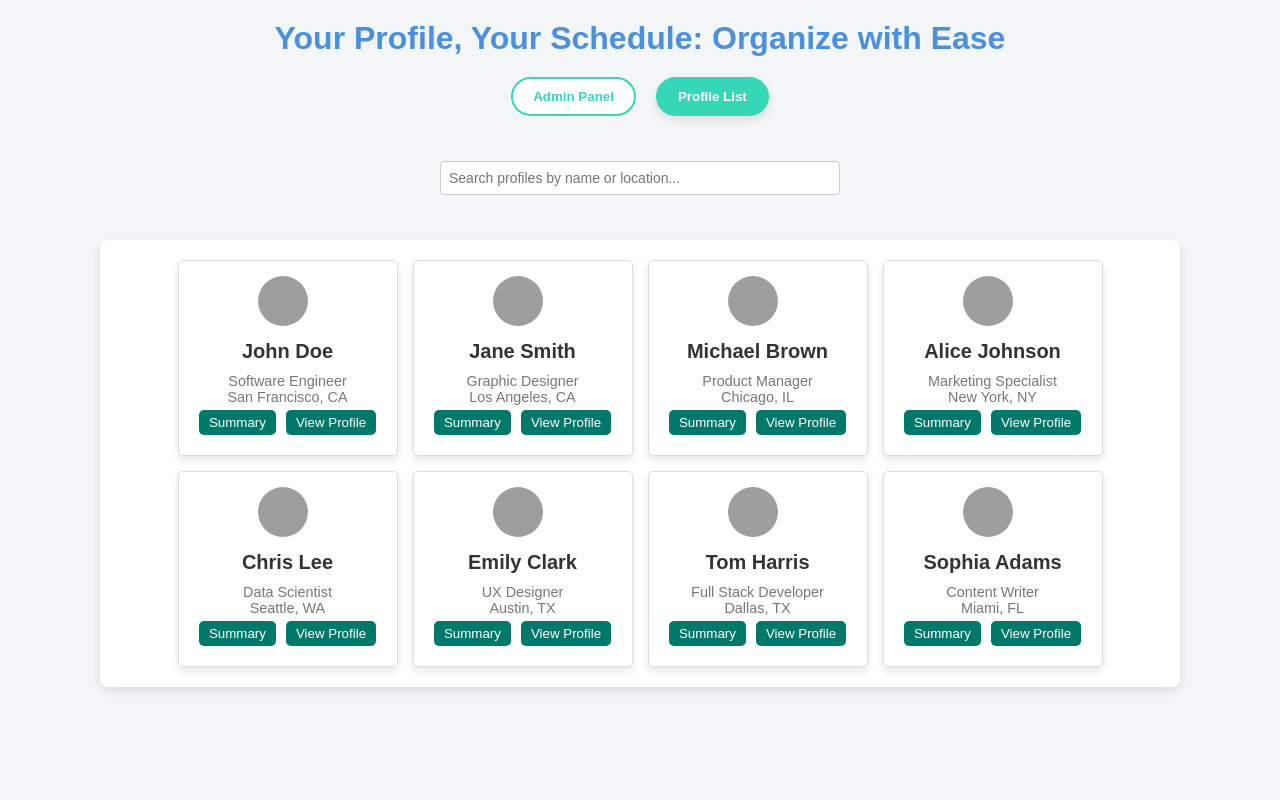
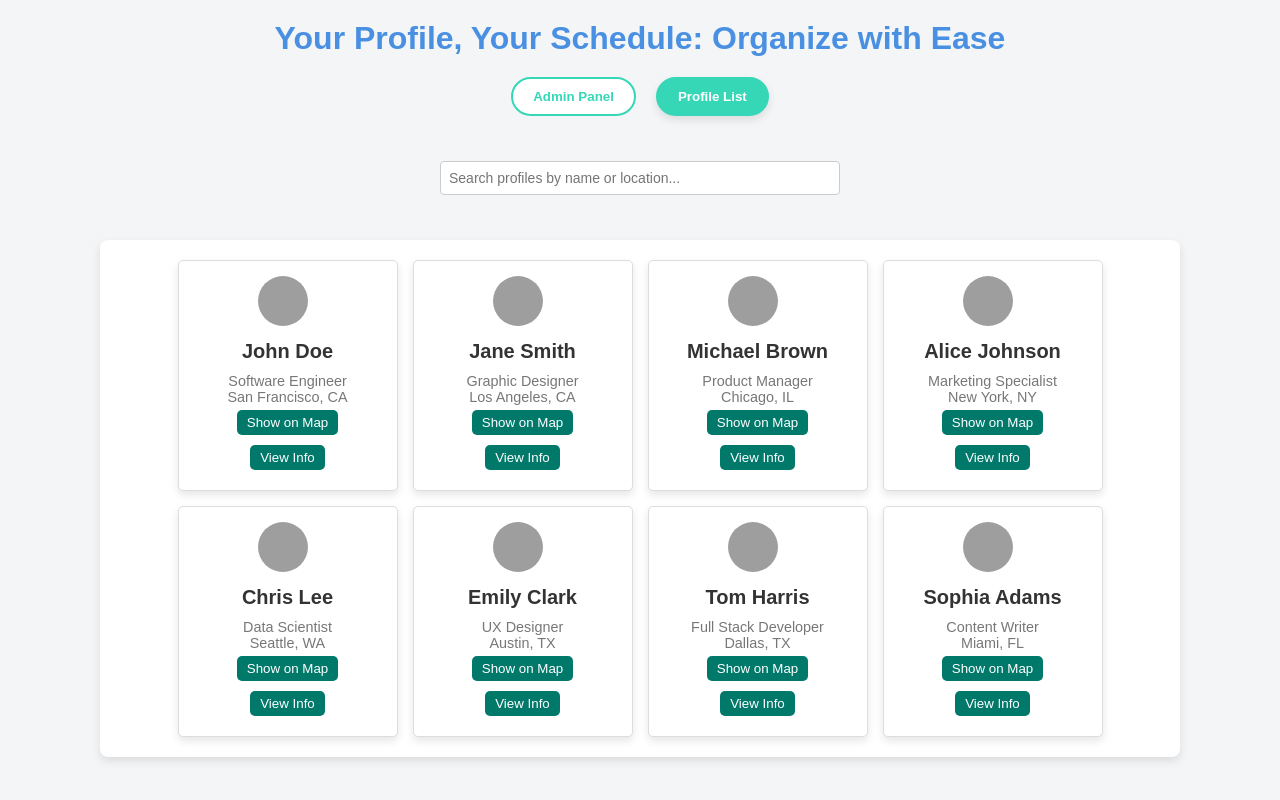
Before and after one commit to Balajibalu19/Frontend_Case, a React (Create React App) app: page / in a window 1280 px wide. Built offline with nearby package versions, Linux system fonts and the light colour scheme; grey boxes are pictures that could not be loaded.

Commit message:
first commit

```diff
--- a/src/App.js
+++ b/src/App.js
@@ -4,6 +4,7 @@ import ProfileList from './components/ProfileList';
 import AdminPanel from './components/AdminPanel';
 import { GoogleMap, Marker, LoadScript } from '@react-google-maps/api';
 import { ClipLoader } from "react-spinners"; // Optional: Use this or similar spinner
+
 
 // Profile Modal (View Profile Details)
 const ProfileModal = ({ profile, onClose, onLocationClick }) => {
@@ -34,7 +35,7 @@ const MapModal = ({ profile, onClose }) => {
         <button className="close-modal" onClick={onClose}>X</button>
         <h3>Location of {profile.name}</h3>
         <div className="map-container">
-          <LoadScript googleMapsApiKey="AIzaSyCM7krGiqhaXAVhFJodNI9q8ctAu3Bpt-s">
+        <LoadScript googleMapsApiKey={process.env.REACT_APP_GOOGLE_MAPS_API_KEY}>
             <GoogleMap
               id="map"
               mapContainerStyle={{ width: '100%', height: '400px' }}
--- a/src/components/ProfileList.js
+++ b/src/components/ProfileList.js
@@ -12,10 +12,10 @@ const ProfileList = ({ profiles, handleProfileClick, handleLocationClick }) => {
             <p>{profile.location}</p>
             <div className="profile-actions">
               <button onClick={() => handleLocationClick(profile)}>
-                Summary
+                Show on Map
               </button>
               <button onClick={() => handleProfileClick(profile)}>
-                View Profile
+                View Info
               </button>
             </div>
           </div>
```
Also changed, not shown: 1 other file (tests, documents, lock files or other folders).
